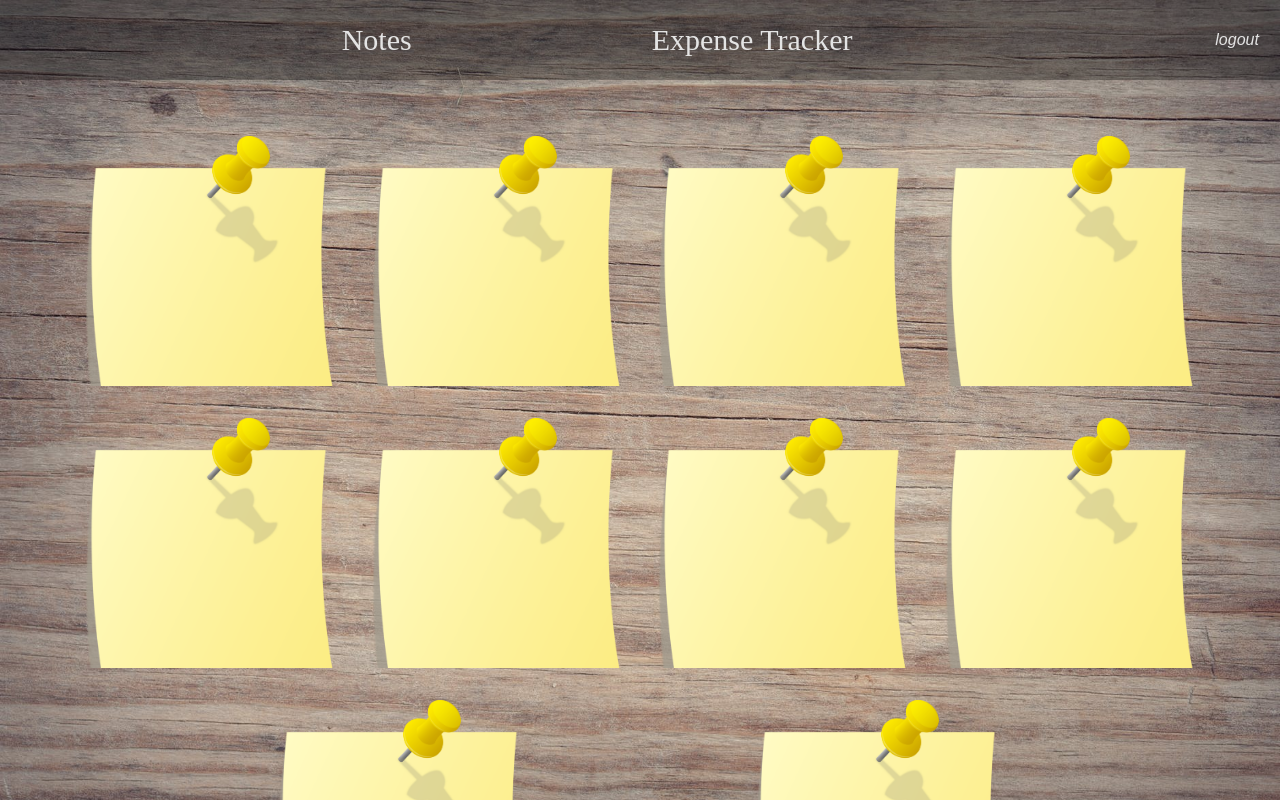
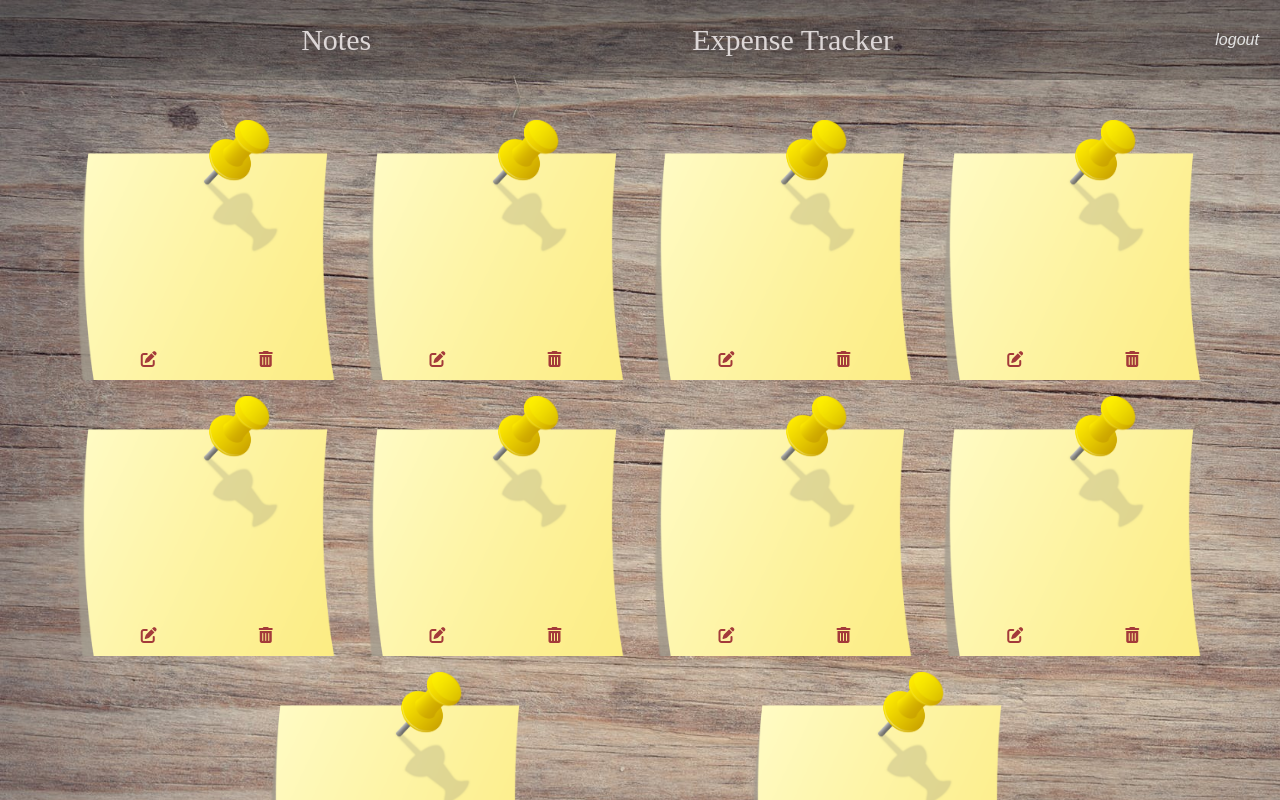
Before and after one commit to Andres-lh/MERN-Notes, a React (Create React App) app in the folder client/: page / in a window 1280 px wide. Shown: the top 800 px of the page. Built offline with nearby package versions, Linux system fonts and the light colour scheme; no server answers; sample sign-in values are in the browser's storage; a web font is replaced by a local one.

Commit message:
Notes styling

```diff
--- a/client/public/index.html
+++ b/client/public/index.html
@@ -25,6 +25,8 @@
       Learn how to configure a non-root public URL by running `npm run build`.
     -->
     <title>React App</title>
+    <!-- Font awesome-->
+    <script src="https://kit.fontawesome.com/8668e6d295.js" crossorigin="anonymous"></script>
   </head>
   <body>
     <noscript>You need to enable JavaScript to run this app.</noscript>
--- a/client/src/Components/Auth.js
+++ b/client/src/Components/Auth.js
@@ -78,7 +78,7 @@ function Login() {
                         <p>No account yet? <span onClick={switchAuth}> Create one!</span></p>
                         )}
 
-                    <button className="form-button" type="submit">{isSignUp ? 'Log in' : 'Create Account'}</button>
+                    <button className="form-button" type="submit">{isSignUp ? 'Create Account' : 'Log in' }</button>
                     <h3>{err}</h3>
                 </form>
             </div>
--- a/client/src/Components/Notes/Note.css
+++ b/client/src/Components/Notes/Note.css
@@ -1,7 +1,38 @@
 .note {
-    margin-top: 2rem;
-    width: 250px;
-    height: 250px;
+    display: flex;
+    justify-content: center;
+    align-items: center;
+    margin-top: 1rem;
+    width: 260px;
+    height: 260px;
     background-image: url('../../assets/notes2.png');
     background-size: cover;
 }
+
+.noteContainer {
+    display: flex;
+    flex-direction: column;
+    height: 90%;
+    width: 90%;
+    position: relative;
+
+}
+
+.noteContent {
+    height: 90%;
+    width: auto;
+}
+
+.noteFooter {
+    display: flex;
+    position: absolute;
+    bottom: 0;
+    width: 100%;
+    justify-content: space-around;
+    color: rgb(163, 58, 58);
+}
+
+.edit:hover,
+.delete:hover {
+    color: rgb(206, 122, 122);
+}
--- a/client/src/Components/Notes/Note.js
+++ b/client/src/Components/Notes/Note.js
@@ -2,8 +2,18 @@ import React from 'react';
 import './Note.css';
 
 function Note() {
+
     return (
         <div className = "note" >
+            <div className = "noteContainer">
+                <div className = "noteContent">
+
+                </div>
+                <div className = "noteFooter">
+                    <i className="fas fa-edit edit" ></i>
+                    <i className="fas fa-trash-alt delete" ></i>
+                </div>
+            </div>
 
         </div>
     )
--- a/client/src/Components/Notes/Notes.js
+++ b/client/src/Components/Notes/Notes.js
@@ -3,6 +3,7 @@ import Note from './Note';
 import './Notes.css';
 
 function Notes() {
+
     return (
         <div className="notes">
             <div className="notes-container">
@@ -16,7 +17,6 @@ function Notes() {
                 <Note/>
                 <Note/>
                 <Note/>
-
             </div>
 
         </div>
--- a/client/src/Components/styles/Navbar.css
+++ b/client/src/Components/styles/Navbar.css
@@ -6,7 +6,7 @@
     left: 0;
     height: 80px;
     width: 100%;
-    background-color: rgba(0, 0, 0, 0.3);
+    background-color: rgba(0, 0, 0, 0.2);
     box-sizing: border-box;
     display: flex;
     align-items: center;
@@ -16,22 +16,22 @@
 .navbar ul {
     width: 90%;
     list-style: none;
-    justify-content: center;
+    justify-content: space-evenly;
     text-align: center;
     display: flex;
 }
 
 .navbar ul li {
     padding: 8px 40px;
-    margin: 0 80px;
     font-family: 'Chelsea Market', cursive;
     font-size: 30px;
-    color: rgb(228, 228, 228);
+    color: rgb(221, 215, 215);
+    border: 1px solid transparent;
 }
 
 .navbar ul li:hover {
     border-bottom: 1.5px solid  rgb(228, 228, 228);
-    background-color: rgba(0, 0, 0, 0.2);
+    background-color: rgba(0, 0, 0, 0.1);
     border-radius: 10px;
     transition: all 0.2s ease-out;
 }
--- a/client/src/Pages/Home.js
+++ b/client/src/Pages/Home.js
@@ -9,7 +9,6 @@ import './styles/Home.css';
 function Home() {
     const history = useHistory();
     const [option, setOption] = useState('Notes');
-
     useEffect(()=>{
        const checkLogin = async () =>{
             const token = localStorage.getItem('token');
@@ -23,13 +22,14 @@ function Home() {
             }
         }
         checkLogin();
-    }, [])
+    }, [history])
+
     return (
         <div className = "home">
             <Navbar setOption={setOption}/>
             {
                 option === 'Notes' ? (
-                    <Notes/>
+                    <Notes />
                 ) : (
                     <ExpenseTracker/>
                 )
--- a/client/src/Pages/styles/Home.css
+++ b/client/src/Pages/styles/Home.css
@@ -1,7 +1,9 @@
 .home {
-    height: 100vh;
+    width: 100%;
+    min-height: 100vh;
     background: url('../../assets/table.jpeg');
     background-size: cover;
-    background-repeat: no-repeat;
+    background-repeat: repeat-y;
     color: rgb(228, 228, 228);
+    background-color: rgba(0, 0, 0, 0.7);
 }
--- a/client/src/actions/authActions.js
+++ b/client/src/actions/authActions.js
@@ -1,5 +1,5 @@
 import axios from 'axios';
-import { SIGNIN, SIGNUP, LOGOUT } from '../constants/actionTypes';
+import { SIGNIN, SIGNUP } from '../constants/actionTypes';
 
 export const signIn = (user, history) => async(dispatch) => {
     try {
```
